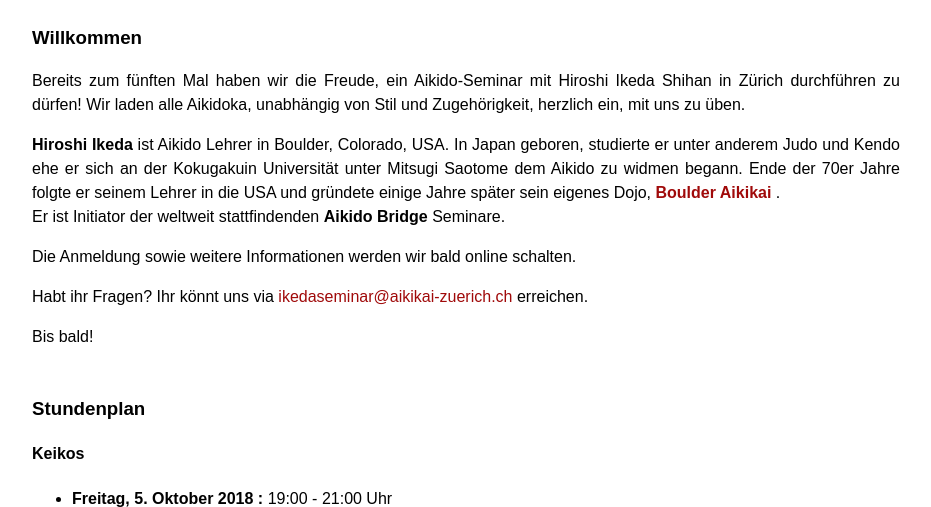
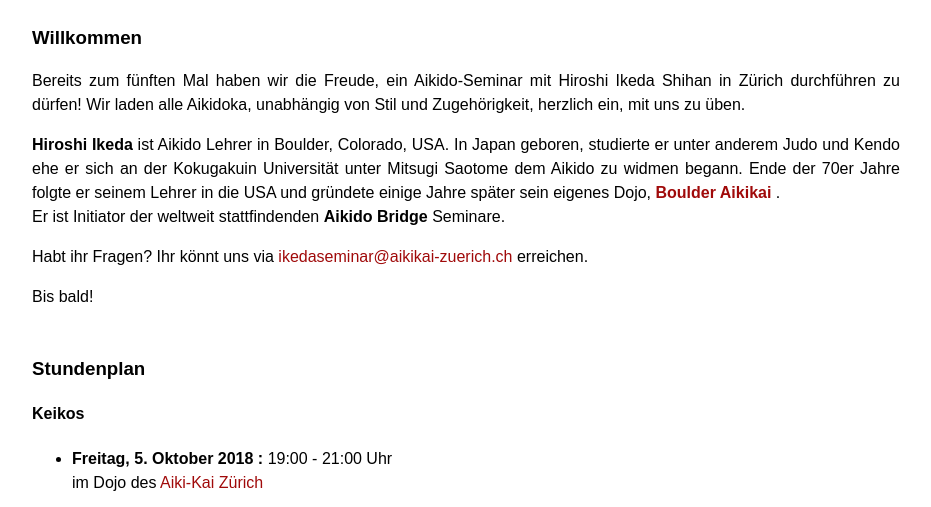
Before and after one commit to michigraber/associationmanager, a Django app: page /de/ in a window 1280 px wide. Shown: the part 828-1335 px from the top of the page, without its empty margins (174-1105 px from the left). Run offline with Django 3.2, Linux system fonts and the light colour scheme; parts of the project's set-up code (start-up, migrations or seed data) failed here and were passed over.

Commit message:
registration off welcome

```diff
--- a/ikedaseminar/templates/welcome.html
+++ b/ikedaseminar/templates/welcome.html
@@ -62,9 +62,9 @@ href='http://www.boulderaikikai.org'> Boulder Aikikai</a>
 <!--Wir freuen uns aber auch auf Kurzentschlossene und Spontane. Melde dich dann-->
 <!--doch zur Einschreibung vor Ort an der Tageskasse.-->
 <!--</p>-->
-<p>
-Die Anmeldung sowie weitere Informationen werden wir bald online schalten.
-</p>
+<!--<p>-->
+<!--Die Anmeldung sowie weitere Informationen werden wir bald online schalten.-->
+<!--</p>-->
 <p>
 Habt ihr Fragen? Ihr k&ouml;nnt uns via <a
 href='&#0109;&#0097;&#0105;lt&#0111;&#0058;ikedaseminar&#64;aikikai-zuerich&#46;ch'>ikedaseminar<span
@@ -250,9 +250,9 @@ He is the initiator of the international <strong>Aikido Bridge</strong> seminars
 <!--If you decide spontaneously to join us we will still be very happy to see you-->
 <!--and ask you to register at the welcome desk.-->
 <!--</p>-->
-<p>
-The Registration as well as more information will be available soon.
-</p>
+<!--<p>-->
+<!--The Registration as well as more information will be available soon.-->
+<!--</p>-->
 <p>
 In case you have questions about the seminar, please feel free to contact us on
 our email address
```
